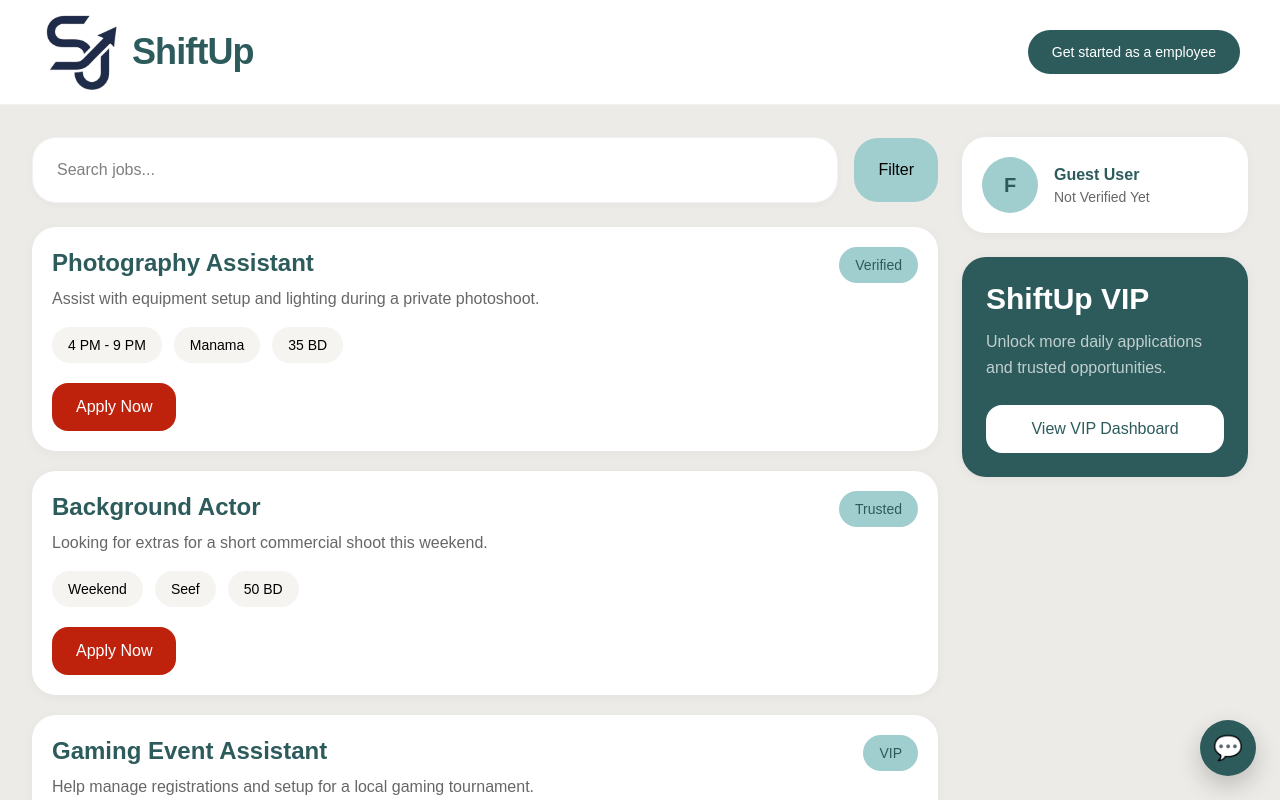
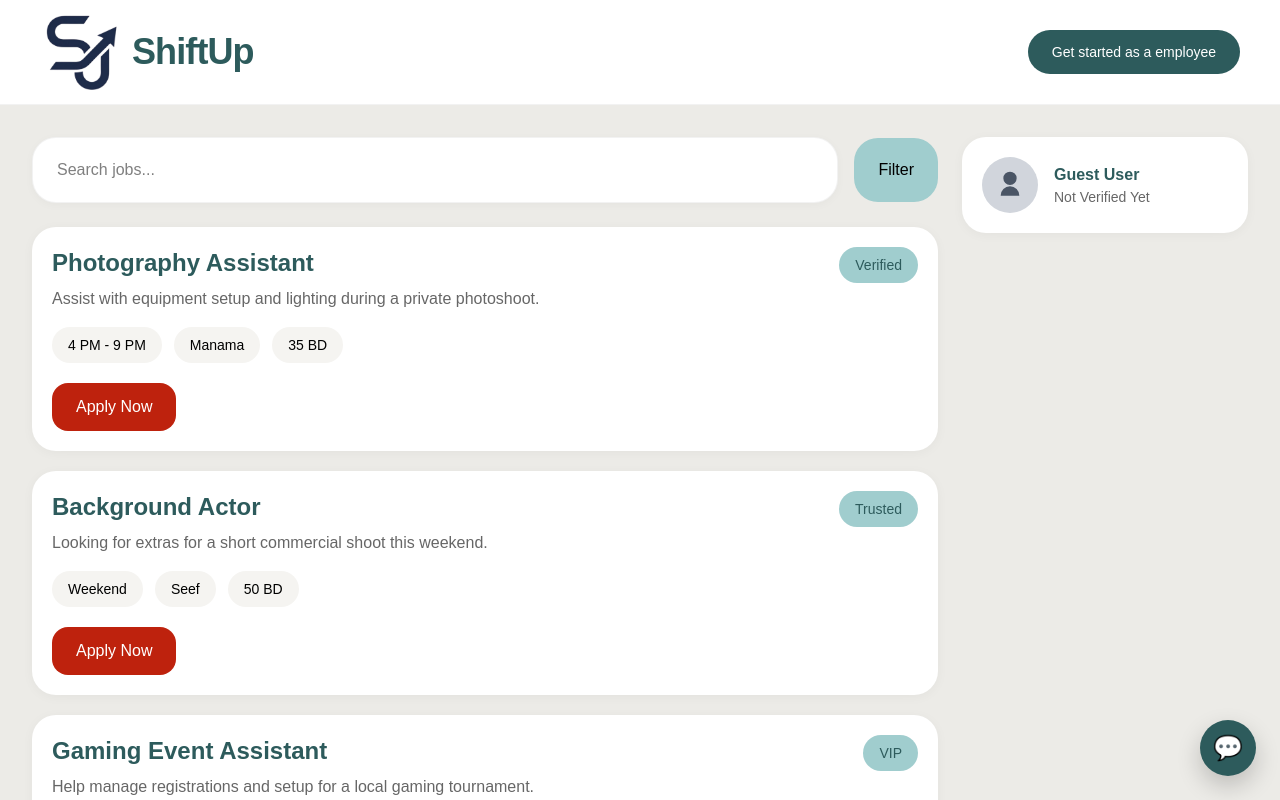
Before and after one commit to FaisalAlmarzouqi/Shiftup, a Next.js app in the folder frontend/: page /dashboard in a window 1280 px wide. Shown: the top 800 px of the page. Built offline with nearby package versions, Linux system fonts and the light colour scheme.

Commit message:
adding deployment

```diff
--- a/frontend/app/dashboard/page.tsx
+++ b/frontend/app/dashboard/page.tsx
@@ -161,9 +161,20 @@
 
               <div className="flex items-center gap-4">
 
-                <div className="flex h-14 w-14 items-center justify-center rounded-full bg-[#A0CDCE] text-xl font-bold text-[#2D5B5C]">
-                  F
-                </div>
+              <div className="flex h-14 w-14 items-center justify-center rounded-full bg-gray-300">
+  <svg
+    xmlns="http://www.w3.org/2000/svg"
+    viewBox="0 0 24 24"
+    fill="currentColor"
+    className="h-8 w-8 text-gray-600"
+  >
+    <path
+      fillRule="evenodd"
+      d="M12 2a5 5 0 100 10 5 5 0 000-10zm-7 18a7 7 0 1114 0H5z"
+      clipRule="evenodd"
+    />
+  </svg>
+</div>
 
                 <div>
                   <h3 className="font-bold text-[#2D5B5C]">
@@ -179,25 +190,7 @@
 
             </div>
 
-            {/* SUBSCRIPTION */}
-            <div className="mt-6 rounded-3xl bg-[#2D5B5C] p-6 text-white shadow-[0_2px_12px_rgba(0,0,0,0.05)]">
 
-              <h2 className="text-3xl font-bold">
-                ShiftUp VIP
-              </h2>
-
-              <p className="mt-3 text-white/70 leading-relaxed">
-                Unlock more daily applications and trusted opportunities.
-              </p>
-
-            <a
-  href="/vip-dashboard"
-  className="mt-6 block rounded-2xl bg-white px-5 py-3 text-center font-medium text-[#2D5B5C] hover:scale-[1.02] transition"
->
-  View VIP Dashboard
-</a>
-
-            </div>
 
           </div>
 
```
